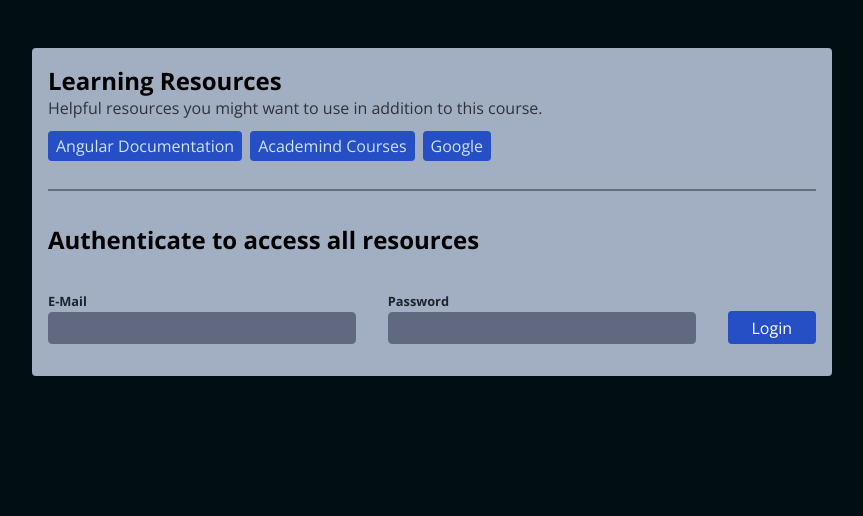
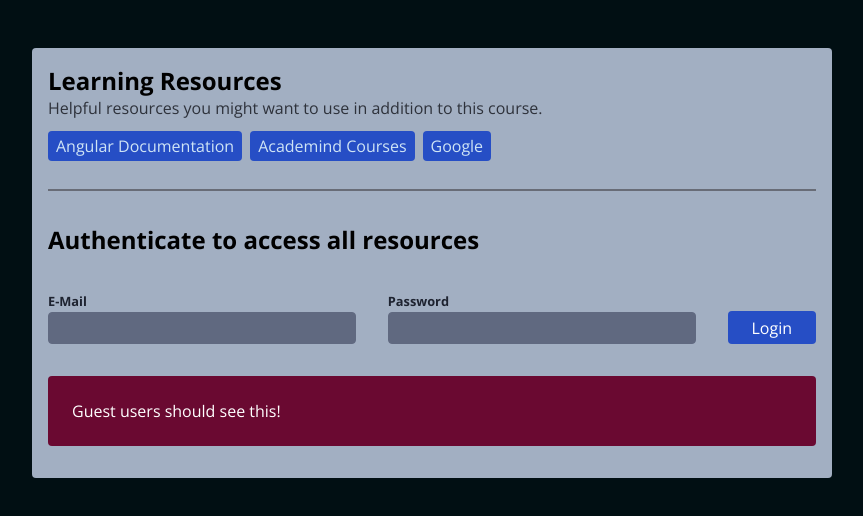
Before and after one commit to DennisJakobi76/angular_practice5, an Angular app: page / in a window 1280 px wide. Shown: the top 516 px of the page, without its empty margins (208-1071 px from the left). Built offline with nearby package versions, Linux system fonts and the light colour scheme.

Commit message:
added several paragraphs to app-component-html shown based on user-type

```diff
--- a/src/app/app.component.html
+++ b/src/app/app.component.html
@@ -11,9 +11,11 @@
 
   <!-- <p *ngIf="isAdmin()">Only admins should see this!</p> -->
 
-  <ng-template appAuth="admin">
+  <!-- <ng-template appAuth="admin">
     <p>Only admins should see this!</p>
-  </ng-template>
+  </ng-template> -->
 
-
+  <p *appAuth="'admin'" class="protected-content admin">Only admins should see this!</p>
+  <p *appAuth="'user'" class="protected-content authenticated">Regular users should see this!</p>
+  <p *appAuth="'guest'" class="protected-content unauthenticated">Guest users should see this!</p>
 </main>
```
